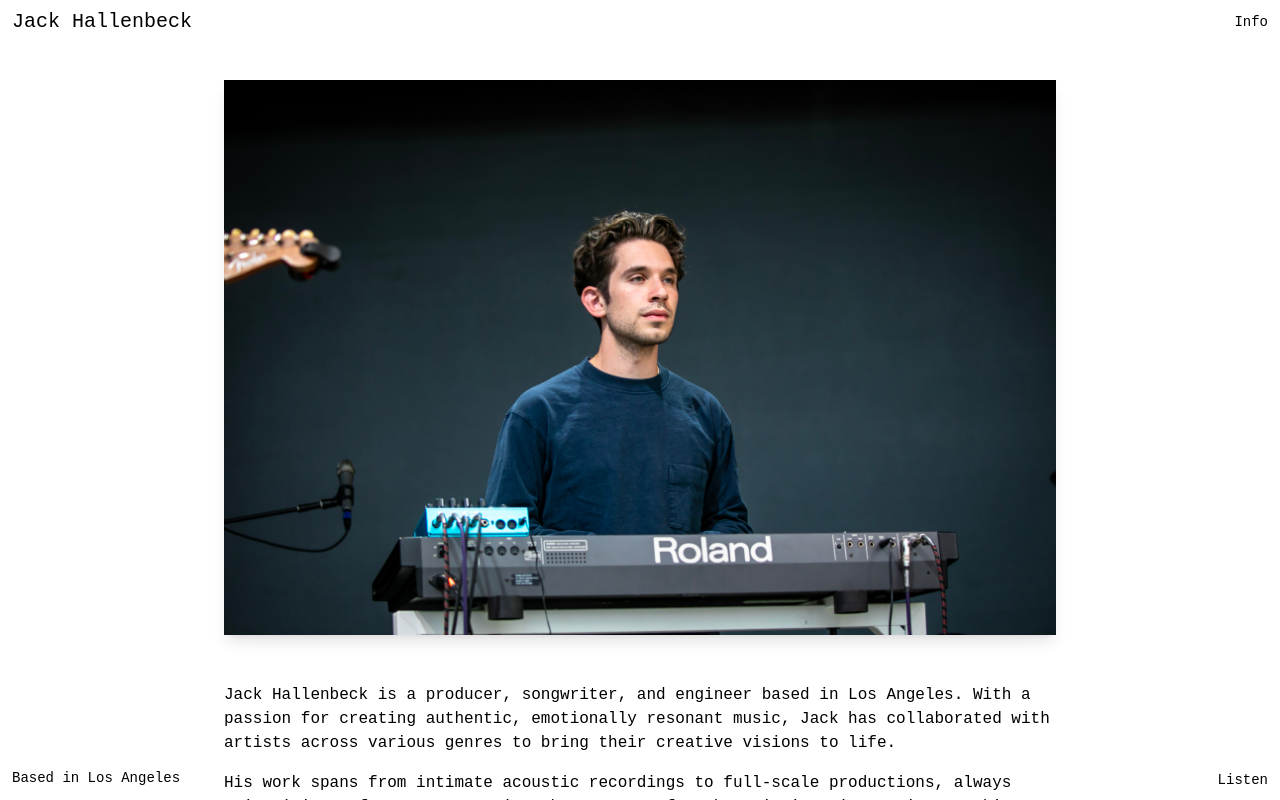
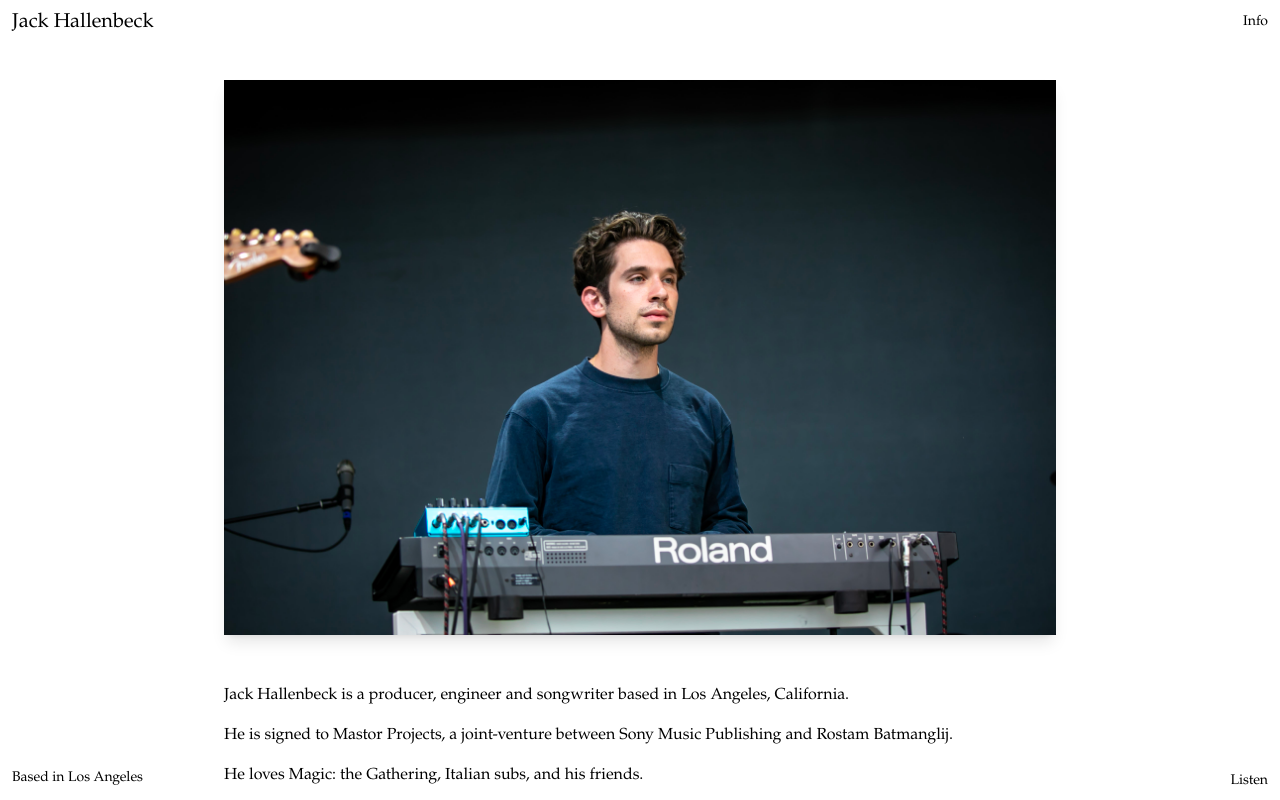
Before and after one commit to trust-kimberly/jack-2025, a React (Create React App) app: page /info in a window 1280 px wide. Built offline with nearby package versions, Linux system fonts and the light colour scheme.

Commit message:
update font

```diff
--- a/src/components/Info.js
+++ b/src/components/Info.js
@@ -22,23 +22,16 @@ const Info = () => {
         <div className="order-1 md:order-2">
           <div className="space-y-4 text-sm md:text-base leading-relaxed">
             <p>
-              Jack Hallenbeck is a producer, songwriter, and engineer based in Los Angeles. With a
-              passion for creating authentic, emotionally resonant music, Jack has collaborated with
-              artists across various genres to bring their creative visions to life.
+              Jack Hallenbeck is a producer, engineer and songwriter based in Los Angeles,
+              California.
             </p>
 
             <p>
-              His work spans from intimate acoustic recordings to full-scale productions, always
-              maintaining a focus on capturing the essence of each artist's unique voice. Jack's
-              approach combines technical expertise with artistic sensitivity, creating spaces where
-              creativity can flourish.
+              He is signed to Mastor Projects, a joint-venture between Sony Music Publishing and
+              Rostam Batmanglij.
             </p>
 
-            <p>
-              When not in the studio, Jack can be found exploring new sounds, collaborating with
-              emerging artists, and continuously evolving his craft in the ever-changing landscape
-              of music production.
-            </p>
+            <p>He loves Magic: the Gathering, Italian subs, and his friends.</p>
           </div>
 
           {/* Contact Info */}
@@ -50,7 +43,7 @@ const Info = () => {
                 className="text-md hover-glow flex items-center gap-2 w-fit"
               >
                 <Mail size={20} strokeWidth={1} />
-                jackhallenbeck@gmail.com
+                lilliana@foretellmgmt.xyz
               </a>
               <a
                 href="https://www.instagram.com/jackhallenbeck"
--- a/src/index.css
+++ b/src/index.css
@@ -45,7 +45,7 @@ body,
 }
 
 body {
-  font-family: 'Courier New', Courier, monospace, sans-serif;
+  font-family: 'Adobe Garamond Pro', 'Garamond', 'Times New Roman', serif;
   -webkit-font-smoothing: antialiased;
   -moz-osx-font-smoothing: grayscale;
   transition: background-color 1.5s cubic-bezier(0.165, 0.84, 0.44, 1);
--- a/tailwind.config.js
+++ b/tailwind.config.js
@@ -6,6 +6,9 @@ module.exports = {
       scale: {
         108: '1.08',
       },
+      fontFamily: {
+        garamond: ['Adobe Garamond Pro', 'Garamond', 'Times New Roman', 'serif'],
+      },
     },
   },
   plugins: [],
```
